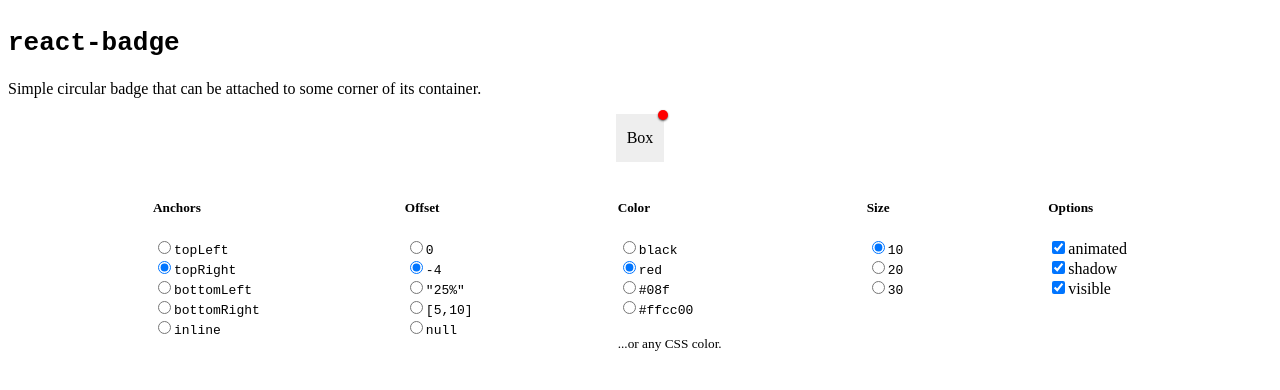
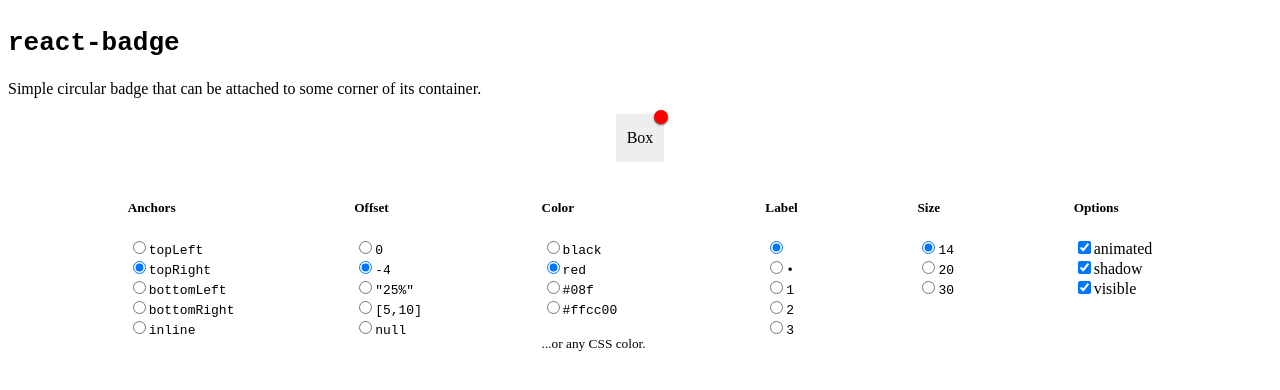
Before and after one commit to ntamas/react-badger, a React app: page / in a window 1280 px wide. Shown: the top 390 px of the page. Built offline with nearby package versions, Linux system fonts and the light colour scheme; the HTML template or start-up script is replaced by a standard one.

Commit message:
update demo to show labels

```diff
--- a/examples/basic/index.jsx
+++ b/examples/basic/index.jsx
@@ -12,14 +12,16 @@ class App extends React.Component {
       anchor: 'topRight',
       animated: true,
       color: 'red',
+      label: '',
       offset: -4,
       shadow: true,
-      size: 10,
+      size: 14,
       visible: true
     }
   }
 
   render () {
+    const { label, ...rest } = this.state
     return (
       <div>
         <h1><code>react-badge</code></h1>
@@ -29,7 +31,9 @@ class App extends React.Component {
         <div style={{ textAlign: 'center' }}>
           <div style={{ background: '#eee', display: 'inline-block', lineHeight: '48px', textAlign: 'center', marginBottom: '1em', position: 'relative', minWidth: 48, height: 48 }}>
             Box
-            <Badge {...this.state} />
+            <Badge {...rest} style={{ color: 'white' }}>
+              {label}
+            </Badge>
           </div>
         </div>
 
@@ -88,9 +92,25 @@ class App extends React.Component {
           </div>
 
           <div>
+            <h5>Label</h5>
+            {' \u2022 1 2 3'.split(' ').map(key =>
+              <div key={'label ' + key}>
+                <input type='radio' name='label' value={key} id={'label_' + key} checked={key === this.state.label} onChange={
+                  event => {
+                    if (event.target.checked) {
+                      this.setState({ label: event.target.value })
+                    }
+                  }
+                } />
+                <label htmlFor={'label_' + key}><code>{key}</code></label>
+              </div>
+            )}
+          </div>
+
+          <div>
             <h5>Size</h5>
 
-            {'10 20 30'.split(' ').map(key => Number.parseInt(key)).map(key =>
+            {'14 20 30'.split(' ').map(key => Number.parseInt(key)).map(key =>
               <div key={key}>
                 <input type='radio' name='size' value={key} id={'size_' + key} checked={key === this.state.size} onChange={
                   (event) => {
```
